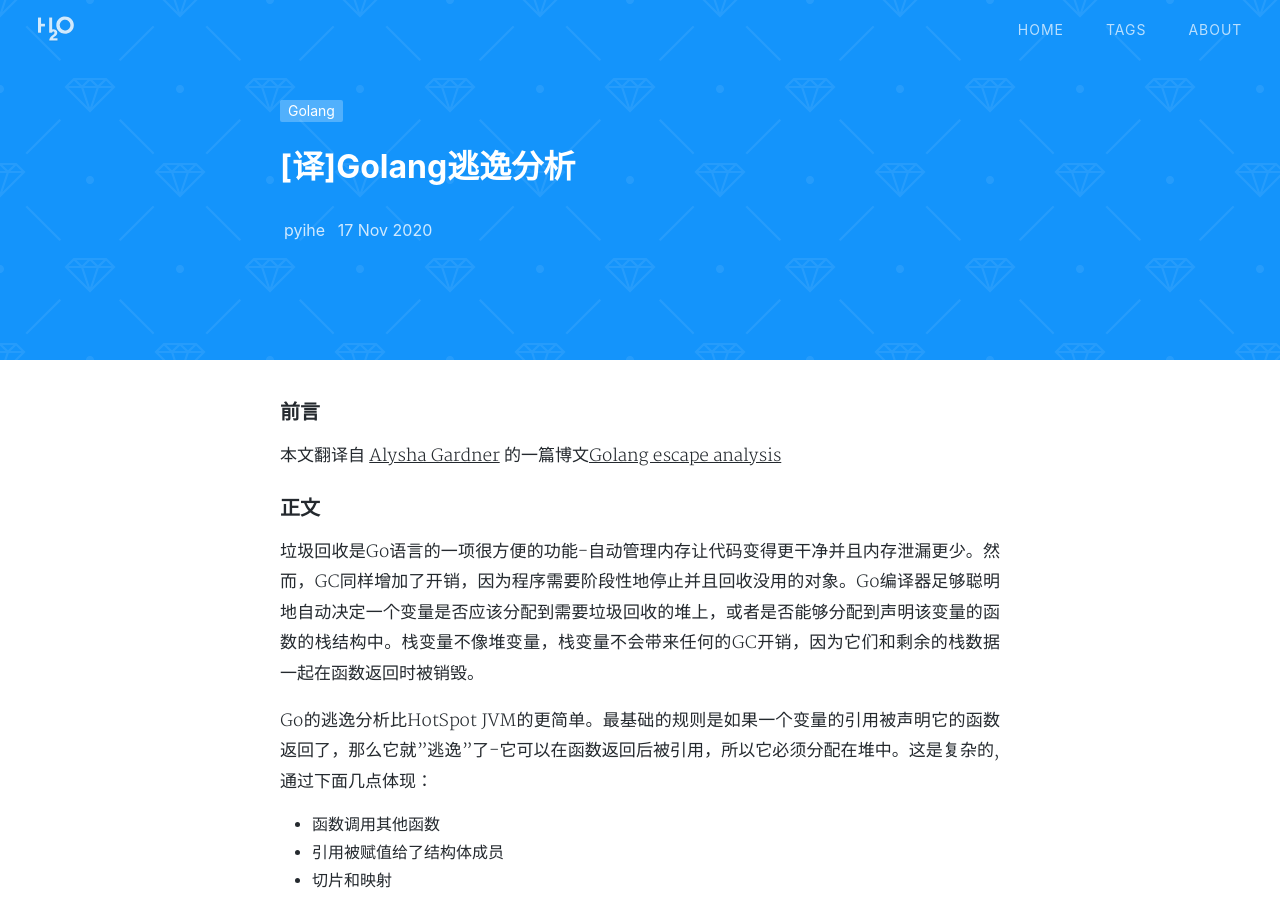
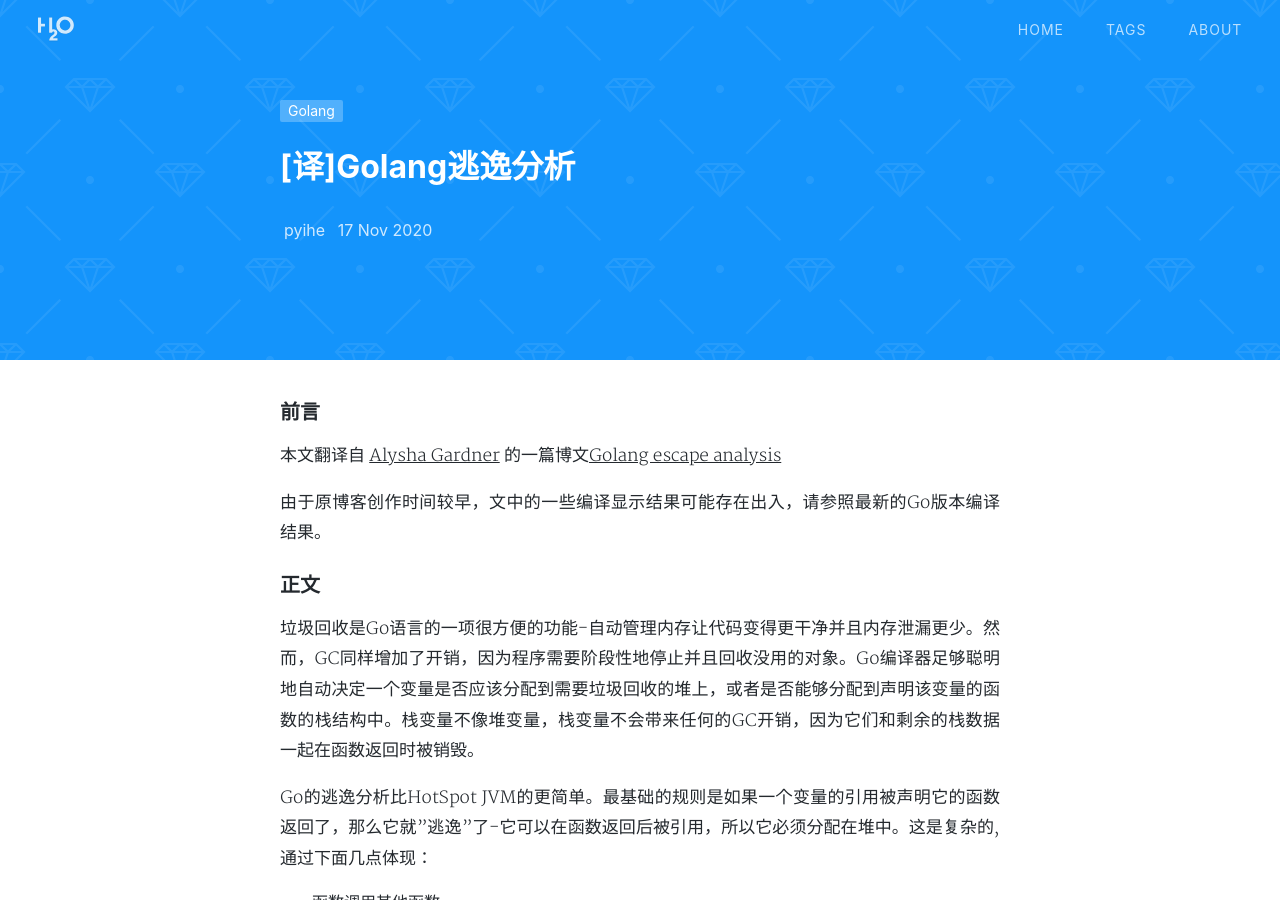
Before and after one commit to pyihe/pyihe.github.io, a Jekyll site: the page built from _posts/2020-11-17-Golang逃逸分析.md, in a window 1280 px wide and 900 px high. Built offline with Jekyll 4.4.1, drawn with Linux system fonts in a browser that asks for light colours; nearby versions of some CDN libraries; comment, search, counter and statistics services are not loaded; a style sheet for code colours, icons or effects is not loaded.

Commit message:
fix article

```diff
--- a/_posts/2020-11-17-Golang逃逸分析.md
+++ b/_posts/2020-11-17-Golang逃逸分析.md
@@ -9,6 +9,8 @@ tags: [Golang]
 ### 前言
 
 本文翻译自 [Alysha Gardner](https://github.com/actgardner) 的一篇博文[Golang escape analysis](http://www.agardner.me/golang/garbage/collection/gc/escape/analysis/2015/10/18/go-escape-analysis.html)
+
+由于原博客创作时间较早，文中的一些编译显示结果可能存在出入，请参照最新的Go版本编译结果。
 
 ### 正文
 
```
